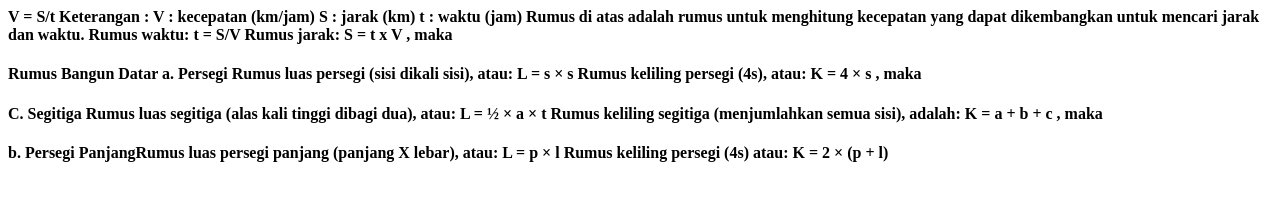
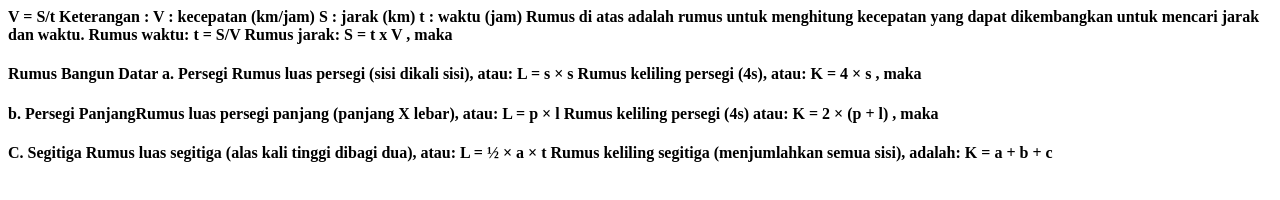
Before and after one commit to alfin010802/alfin010802.github.io, a plain HTML site: page AlfinT3.html in a window 1280 px wide. Drawn offline with Linux system fonts and the light colour scheme.

Commit message:
Update AlfinT3.html

```diff
--- a/AlfinT3.html
+++ b/AlfinT3.html
@@ -18,7 +18,8 @@ t = S/V
 Rumus jarak:
 S = t x V
 
-, maka <h4>Rumus Bangun Datar
+, maka <h4>
+Rumus Bangun Datar
 a. Persegi
 Rumus luas persegi (sisi dikali sisi), atau:
 
@@ -28,7 +29,17 @@ Rumus keliling persegi (4s), atau:
 
 K = 4 × s
 
-, maka <h4> C. Segitiga
+, maka <h4>
+b. Persegi PanjangRumus luas persegi panjang (panjang X lebar), atau:
+
+L = p × l
+
+Rumus keliling persegi (4s) atau:
+
+K = 2 × (p + l)
+
+, maka <h4>
+C. Segitiga
 Rumus luas segitiga (alas kali tinggi dibagi dua), atau:
 
 L = ½ × a × t
@@ -37,12 +48,4 @@ Rumus keliling segitiga (menjumlahkan semua sisi), adalah:
 
 K = a + b + c
 
-, maka <h4> b. Persegi PanjangRumus luas persegi panjang (panjang X lebar), atau:
-
-L = p × l
-
-Rumus keliling persegi (4s) atau:
-
-K = 2 × (p + l)
-
 </html>
```
